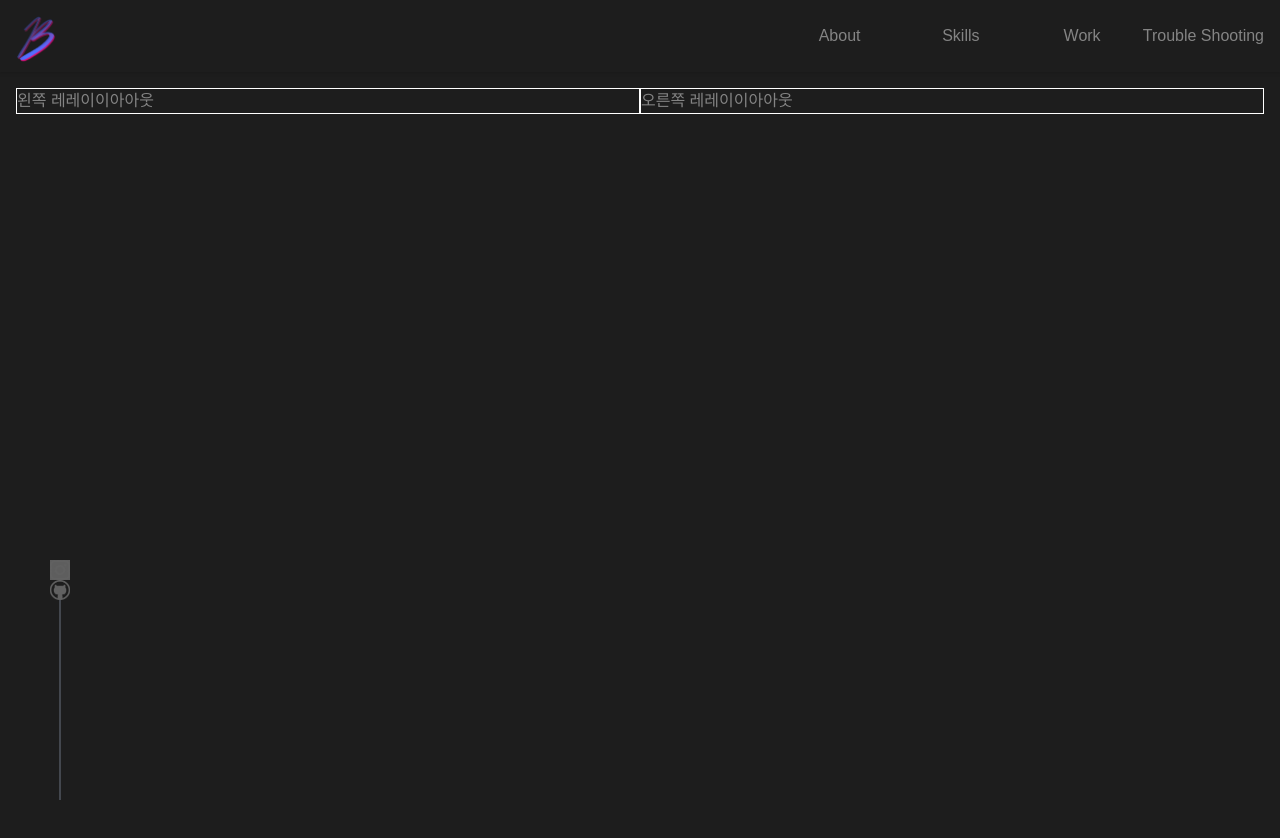
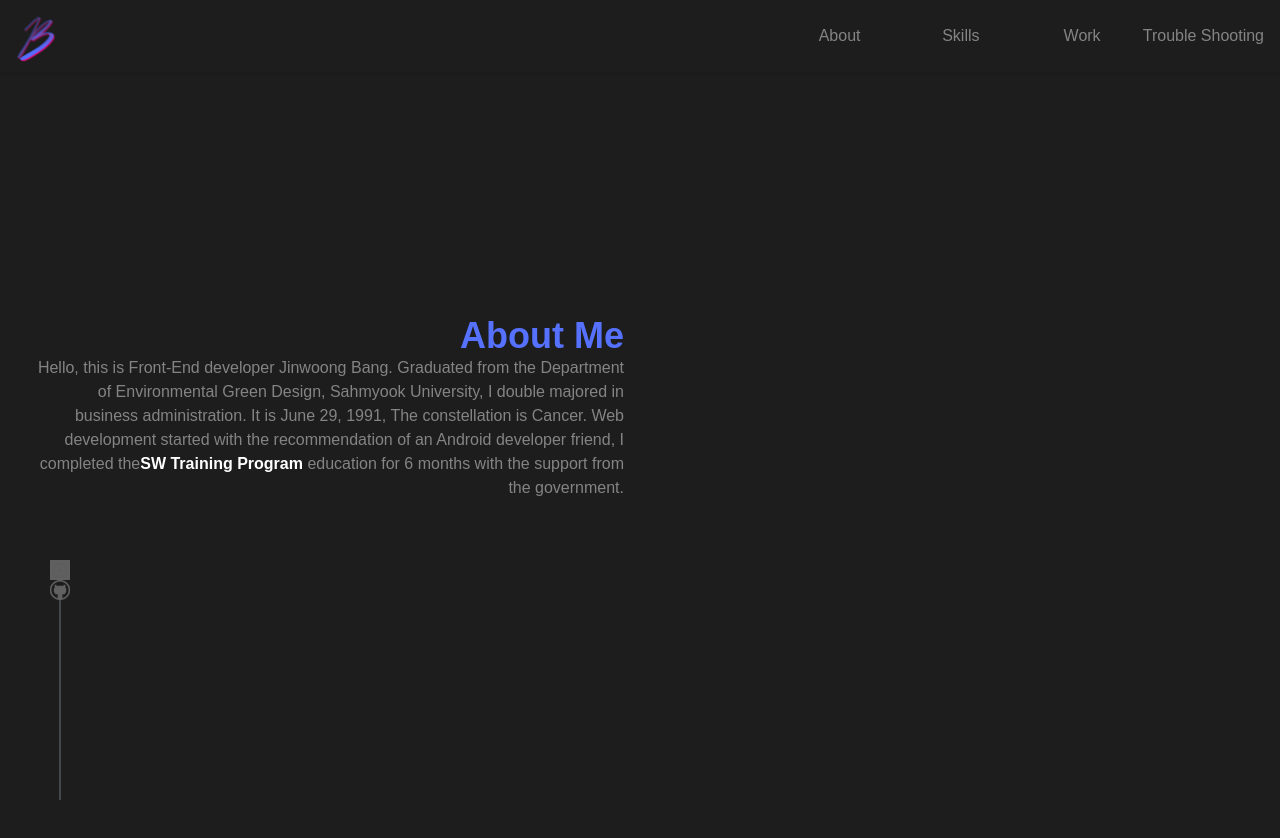
Before and after one commit to jinwoongBang/portfolio, a Next.js app: page /about in a window 1280 px wide. Shown: the top 838 px of the page. Built offline with nearby package versions, Linux system fonts and the light colour scheme.

Commit message:
feature : about 페이지 내용 추가

```diff
--- a/pages/_app.tsx
+++ b/pages/_app.tsx
@@ -46,7 +46,7 @@ function MyApp({ Component, pageProps }: AppProps) {
       setTimeout(() => {
         NProgress.done();
         setIsLoading(false);
-      }, 1000);
+      }, 500);
     };
 
     router.events.on('routeChangeStart', handleStart);
--- a/pages/about/index.tsx
+++ b/pages/about/index.tsx
@@ -11,14 +11,23 @@ import styles from 'styles/About.module.css';
 const About: NextPage = () => {
   return (
     <div className="container mx-auto">
-      <div className="grid grid-cols-2">
-        <div className="col-span-1 border border-white">
-          <h1>왼쪽 레레이이아아웃</h1>
-        </div>
-        <div className="col-span-1 border border-white">
-          <h1>오른쪽 레레이이아아웃</h1>
-        </div>
-      </div>
+      <section className="grid grid-cols-2">
+        <article className="col-span-1 text-right p-4 h-[80vh] flex flex-col justify-center">
+          <h1 className="text-4xl font-extrabold text-my-primary">About Me</h1>
+          <p>
+            Hello, this is Front-End developer Jinwoong Bang. Graduated from the
+            Department of Environmental Green Design, Sahmyook University, I
+            double majored in business administration. It is June 29, 1991, The
+            constellation is Cancer. Web development started with the
+            recommendation of an Android developer friend, I completed the
+            <strong className="text-white">SW Training Program</strong>{' '}
+            education for 6 months with the support from the government.
+          </p>
+        </article>
+        <article className="col-span-1">
+          {/* <h1>오른쪽 레레이이아아웃</h1> */}
+        </article>
+      </section>
     </div>
   );
 };
--- a/pages/index.tsx
+++ b/pages/index.tsx
@@ -23,8 +23,8 @@ const Home: NextPage = () => {
 
   return (
     <div className="container mx-auto mt-20">
-      <article className="grid grid-cols-2 gap-4">
-        <section className="col-span-1">
+      <section className="grid grid-cols-2 gap-4">
+        <article className="col-span-1">
           <div className={styles['image-container']}>
             <div className={styles['image-container__logo']}>
               <Image src={Logo} alt="Empty Image" layout="fill" />
@@ -33,13 +33,13 @@ const Home: NextPage = () => {
               <Image src={Me} alt="Empty Image" layout="fill" />
             </div>
           </div>
-        </section>
-        <section className={styles['greetings-container']}>
+        </article>
+        <article className={styles['greetings-container']}>
           <h1>Hi,</h1>
           <h1 className="">I&apos;m Jinwoong-Bang</h1>
           <h1 className="text-white">Web Developer</h1>
-        </section>
-        <section className={styles['duty-container']}>
+        </article>
+        <article className={styles['duty-container']}>
           <ul className="mr-0">
             <li>&lt;Front-End-Developer&gt;</li>
             <ul className="ml-12">
@@ -47,16 +47,16 @@ const Home: NextPage = () => {
             </ul>
             <li>&lt;Front-End-Developer /&gt;</li>
           </ul>
-        </section>
-        <section className={styles['about-container']}>
+        </article>
+        <article className={styles['about-container']}>
           <button
             className={styles['about-container__button']}
             onClick={handleClickAboutButton}
           >
             About Me
           </button>
-        </section>
-      </article>
+        </article>
+      </section>
     </div>
   );
 };
```
